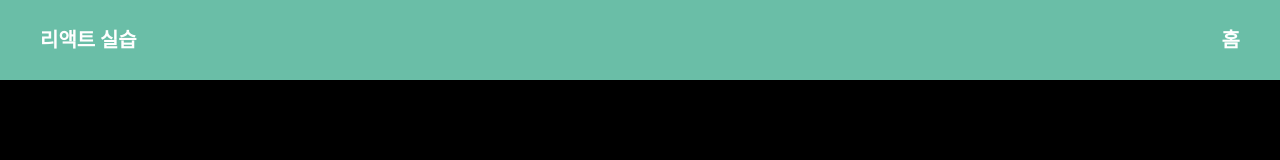
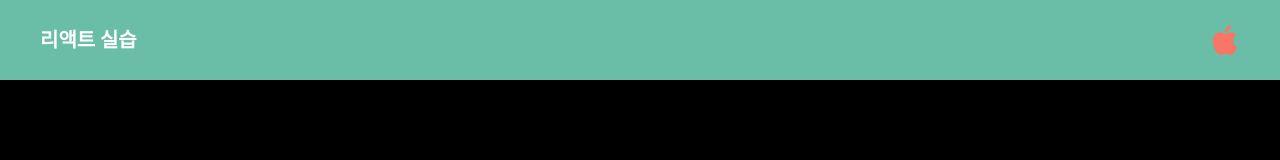
Before and after one commit to AwesomeJuneKim/kd6react, a React (Create React App) app: page / in a window 1280 px wide. Shown: the top 160 px of the page. Built offline with nearby package versions, Linux system fonts and the light colour scheme.

Commit message:
업뎃(환경변수 잡기 전)

```diff
--- a/package.json
+++ b/package.json
@@ -8,6 +8,7 @@
     "@testing-library/user-event": "^13.5.0",
     "react": "^18.2.0",
     "react-dom": "^18.2.0",
+    "react-icons": "^5.0.1",
     "react-scripts": "5.0.1",
     "web-vitals": "^2.1.4"
   },
--- a/src/App.js
+++ b/src/App.js
@@ -4,6 +4,7 @@
 // import Hello from './01/Hello';
 // import MyClock from './01_1/MyClock';
 import HelloCss from './02/HelloCss';
+import { ImAppleinc } from "react-icons/im";
 
 function App() {
   return (
@@ -27,7 +28,7 @@ function App() {
                           text-xl font-bold text-white
                           bg-[#6ABEA7]">
           <div>리액트 실습</div>
-          <div>홈</div>
+          <div className='text-3xl text-[#F87666]'><ImAppleinc /></div>
           </header>
         <main className="grow">
           <HelloCss />
```
Also changed, not shown: 1 other file (tests, documents, lock files or other folders).
